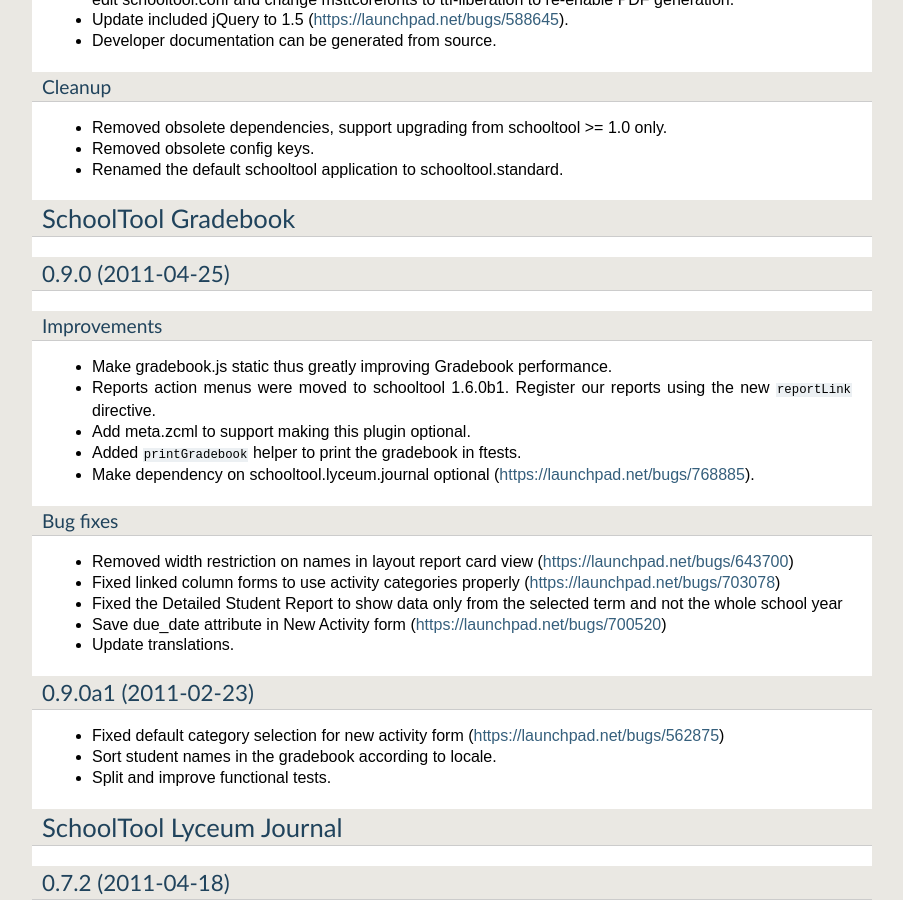
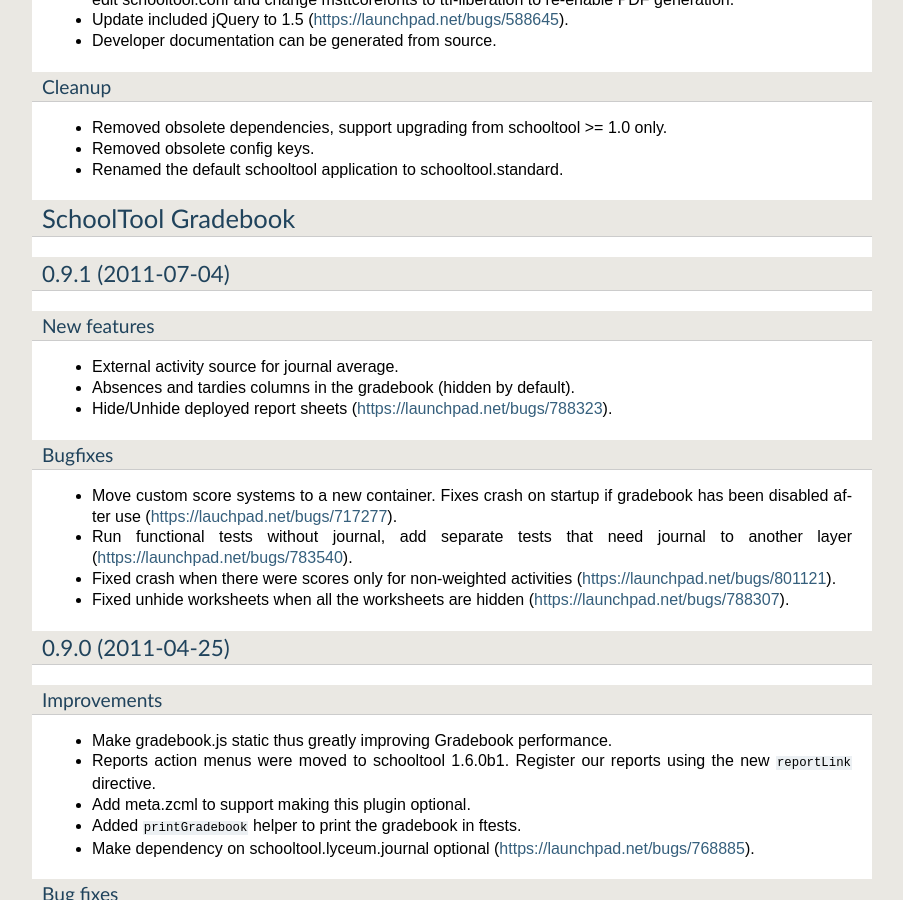
Before and after one commit to schooltool-project/schooltool-book, a Sphinx documentation site: the page built from source/1.6-release-notes.rst, in a window 1280 px wide and 900 px high, scrolled down 1517 px. Shown: the whole window, without its empty margins (198-1101 px from the left). Built offline with Sphinx 7.4.7, drawn with Linux system fonts in a browser that asks for light colours; some of the changed text lies outside the part shown.

Commit message:
Released gradebook 0.9.1

```diff
--- a/source/1.6-release-notes.rst
+++ b/source/1.6-release-notes.rst
@@ -102,6 +102,27 @@
 SchoolTool Gradebook
 ====================
 
+0.9.1 (2011-07-04)
+------------------
+
+New features
+++++++++++++
+
+- External activity source for journal average.
+- Absences and tardies columns in the gradebook (hidden by default).
+- Hide/Unhide deployed report sheets (https://launchpad.net/bugs/788323).
+
+Bugfixes
+++++++++
+
+- Move custom score systems to a new container. Fixes crash on startup
+  if gradebook has been disabled after use (https://lauchpad.net/bugs/717277).
+- Run functional tests without journal, add separate tests that need journal to
+  another layer (https://launchpad.net/bugs/783540).
+- Fixed crash when there were scores only for non-weighted activities (https://launchpad.net/bugs/801121).
+- Fixed unhide worksheets when all the worksheets are hidden (https://launchpad.net/bugs/788307).
+
+
 0.9.0 (2011-04-25)
 ------------------
 
```
